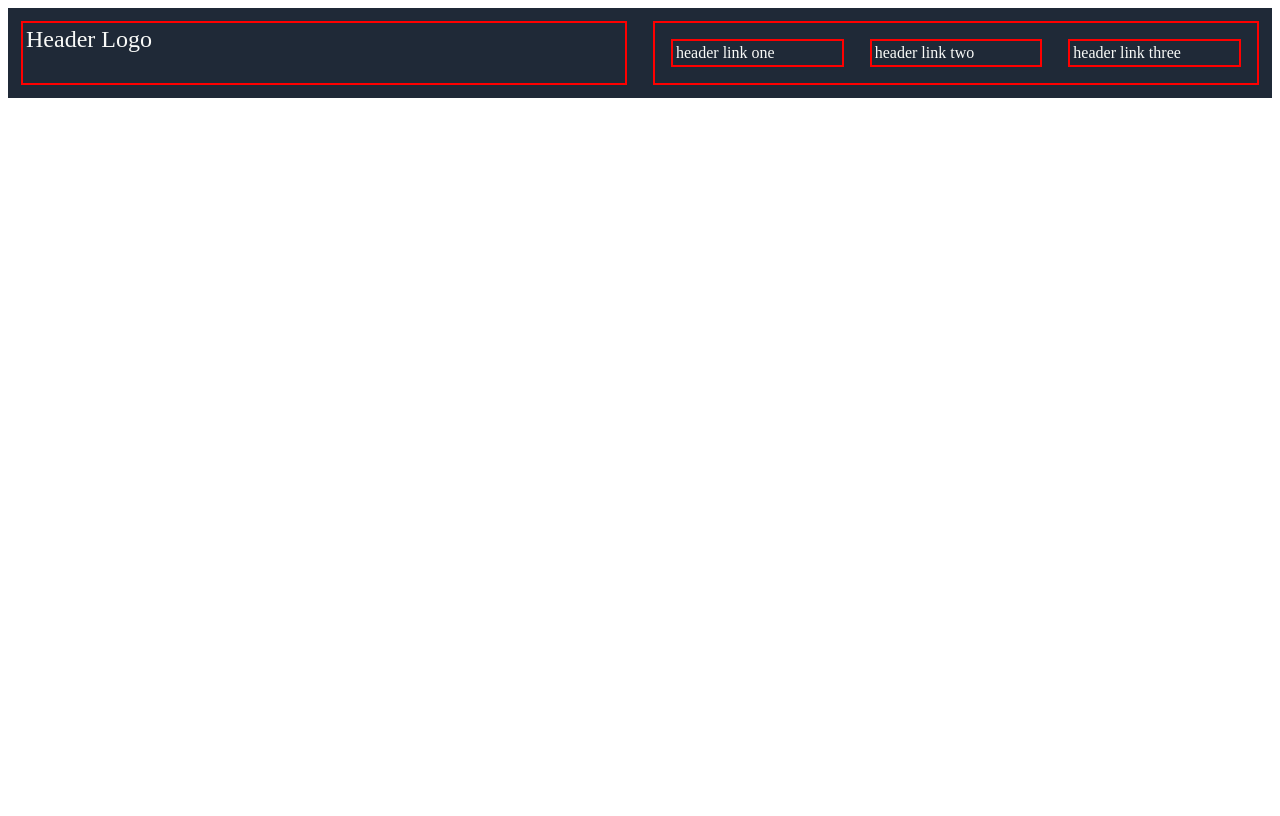
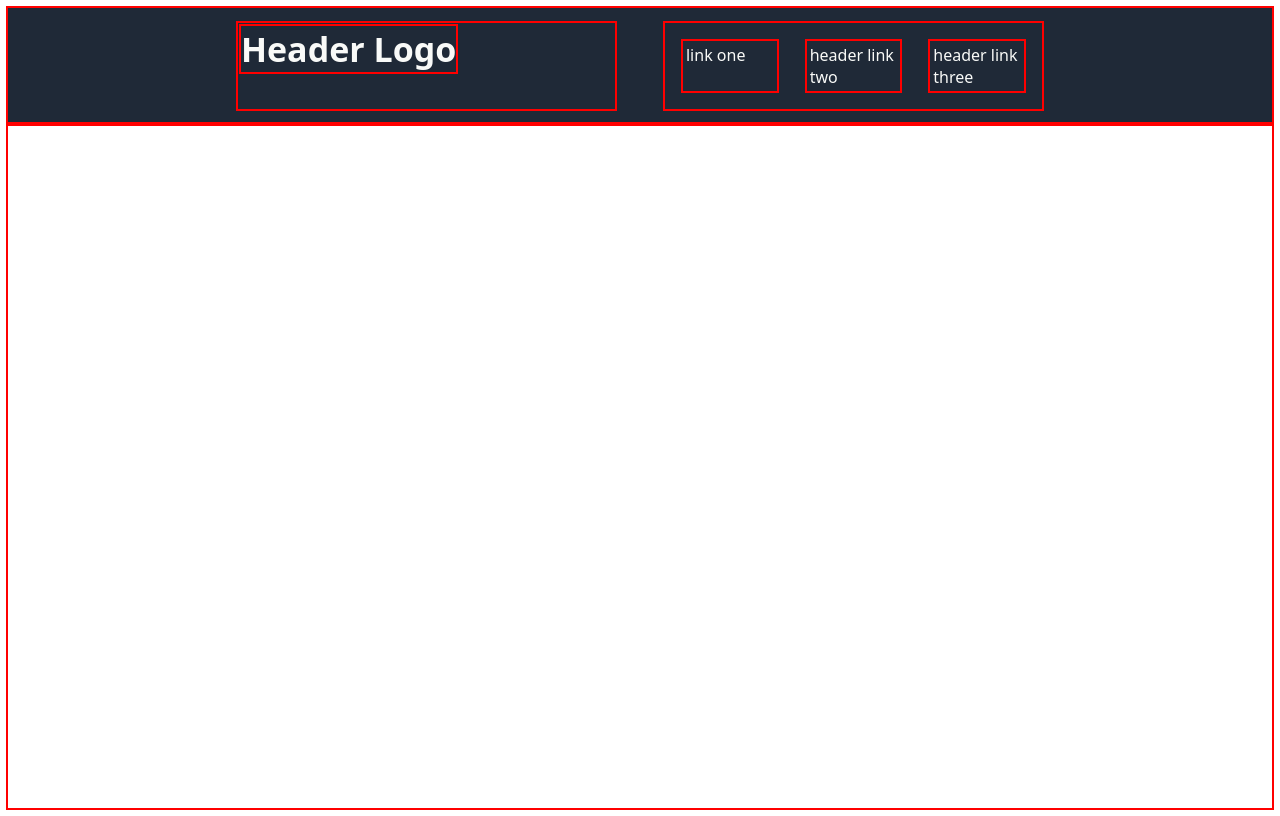
Before and after one commit to imranium/odin-landing-page, a plain HTML site: page index.html in a window 1280 px wide. Drawn offline with Linux system fonts and the light colour scheme.

Commit message:
Fix header structure

```diff
--- a/index.html
+++ b/index.html
@@ -3,15 +3,14 @@
 <head>
     <meta charset="UTF-8">
     <meta name="viewport" content="width=device-width, initial-scale=1.0">
-    <title>Document</title>
     <link rel="stylesheet" href="styles.css">
     <title>Landing Page</title>
 </head>
 <body>
     <div class="header">
-        <div class="one">Header Logo</div>
+        <div class="one"><strong>Header Logo</strong></div>
         <div class="two">
-            <div id="one">header link one</div>
+            <div id="one">link one</div>
             <div id="two">header link two</div>
             <div id="three">header link three</div>
         </div>
--- a/styles.css
+++ b/styles.css
@@ -1,18 +1,39 @@
+*{
+    outline: 2px solid red;
+}
+
+body {
+    display: flex;
+    flex-direction: column;
+    min-height: 100vh;
+    max-height: 100%;
+    flex: 1;
+}
+
 .header {
     display: flex;
     background-color: #1f2937;
     color: #f9faf8;
     justify-content: center;
+    width: auto;
+    gap: 20px;
+    font-family: system-ui, -apple-system, BlinkMacSystemFont, 'Segoe UI', Roboto, Oxygen, Ubuntu, Cantarell, 'Open Sans', 'Helvetica Neue', sans-serif;
 }
+
 .header div {
     flex: 1;
-    outline: 2px solid red;
     margin: 15px;
     padding: 3px;
+
 }
 .header .one{
-    font-size: 24px;
+    font-size: 34px;
+    margin-left: 230px;
+    text-align: left;
+
 }
 .header .two {
     display: flex;
+    margin-right: 230px;
+    justify-content: right;
 }
```
